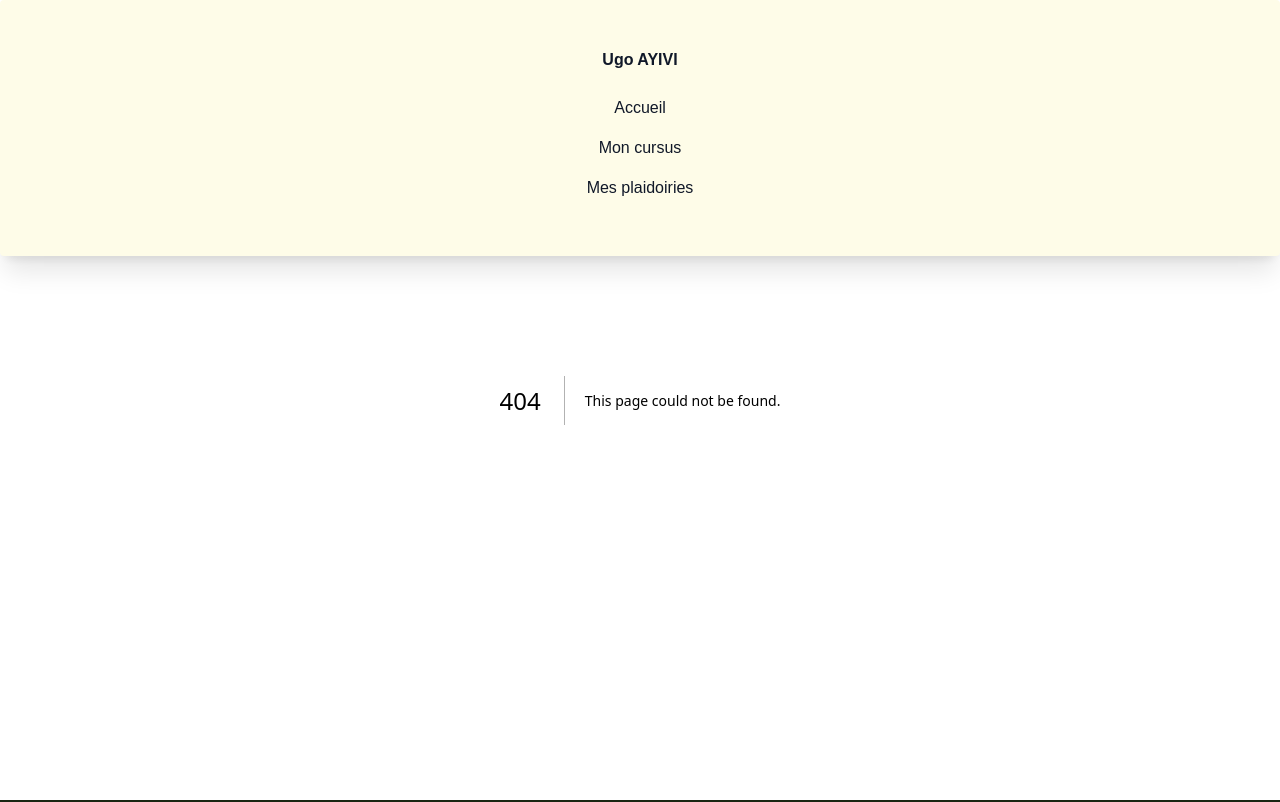
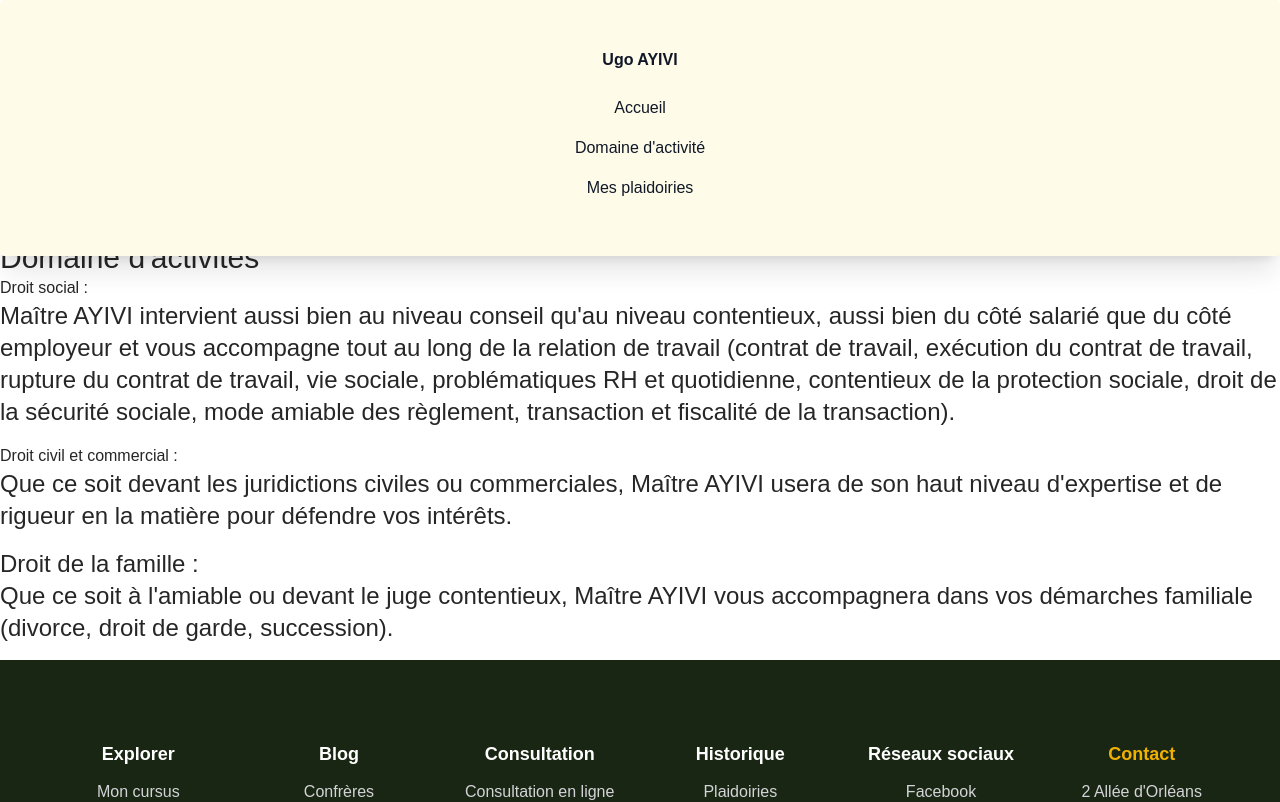
Before and after one commit to 1221139141/ugoayivi, a Next.js app: page /activities in a window 1280 px wide. Before the commit this address had no page. Shown: the top 802 px of the page. Built offline with nearby package versions, Linux system fonts and the light colour scheme.

Commit message:
add section activities instead of my cursus

```diff
--- /dev/null
+++ b/src/app/activities/page.jsx
@@ -0,0 +1,41 @@
+import React from 'react'
+
+function page() {
+  return (
+    <main className="mt-60">
+      <h1 className='text-3xl'>Domaine d&apos;activités</h1>
+        <h2>
+          Droit social :
+        </h2>
+        <div className="text-2xl mb-4">
+          Maître AYIVI intervient aussi bien au niveau
+          conseil qu&apos;au niveau contentieux, aussi bien du côté salarié que
+          du côté employeur et vous accompagne tout au long de la
+          relation de travail (contrat de travail, exécution du contrat de
+          travail, rupture du contrat de travail, vie sociale, problématiques
+          RH et quotidienne, contentieux de la protection sociale, droit de
+          la sécurité sociale, mode amiable des règlement, transaction et
+          fiscalité de la transaction).
+        </div>
+        <h2>
+          Droit civil et commercial :
+        </h2>
+        <div className="text-2xl mb-4">
+          Que ce soit devant les juridictions
+          civiles ou commerciales, Maître AYIVI usera de son haut niveau
+          d&apos;expertise et de rigueur en la matière pour défendre vos
+          intérêts.
+        </div>
+        <div className="text-2xl mb-4">
+          <h2>
+            Droit de la famille :
+          </h2>
+          Que ce soit à l&apos;amiable ou devant le juge
+          contentieux, Maître AYIVI vous accompagnera dans vos
+          démarches familiale (divorce, droit de garde, succession).
+        </div>
+    </main>
+  )
+}
+
+export default page
--- a/src/app/mon-cursus/page.jsx
+++ /dev/null
@@ -1,16 +0,0 @@
-import React from 'react'
-
-function page() {
-  return (
-    <main className="mt-60">
-        <h1 className='text-3xl'>Mon cursus</h1>
-        <p>
-            Lorem ipsum dolor sit amet.
-        Consequatur dignissimos officiis quo! Itaque!
-         Necessitatibus quisquam aut animi modi!
-        </p>
-    </main>
-  )
-}
-
-export default page
--- a/src/components/Navbar.jsx
+++ b/src/components/Navbar.jsx
@@ -13,7 +13,7 @@ function Navbar({monTitre}) {
             <Link href="/" className="mx-2 text-gray-900 hover:text-yellow-600">Accueil</Link>
           </li>
           <li>
-            <Link href="/mon-cursus" className="mx-2 text-gray-900 hover:text-yellow-600">Mon cursus</Link>
+            <Link href="/mon-cursus" className="mx-2 text-gray-900 hover:text-yellow-600">Domaine d&apos;activité</Link>
           </li>
           <li>
             <Link href="/plaidoiries" className="mx-2 text-gray-900 hover:text-yellow-600">Mes plaidoiries</Link>
```
